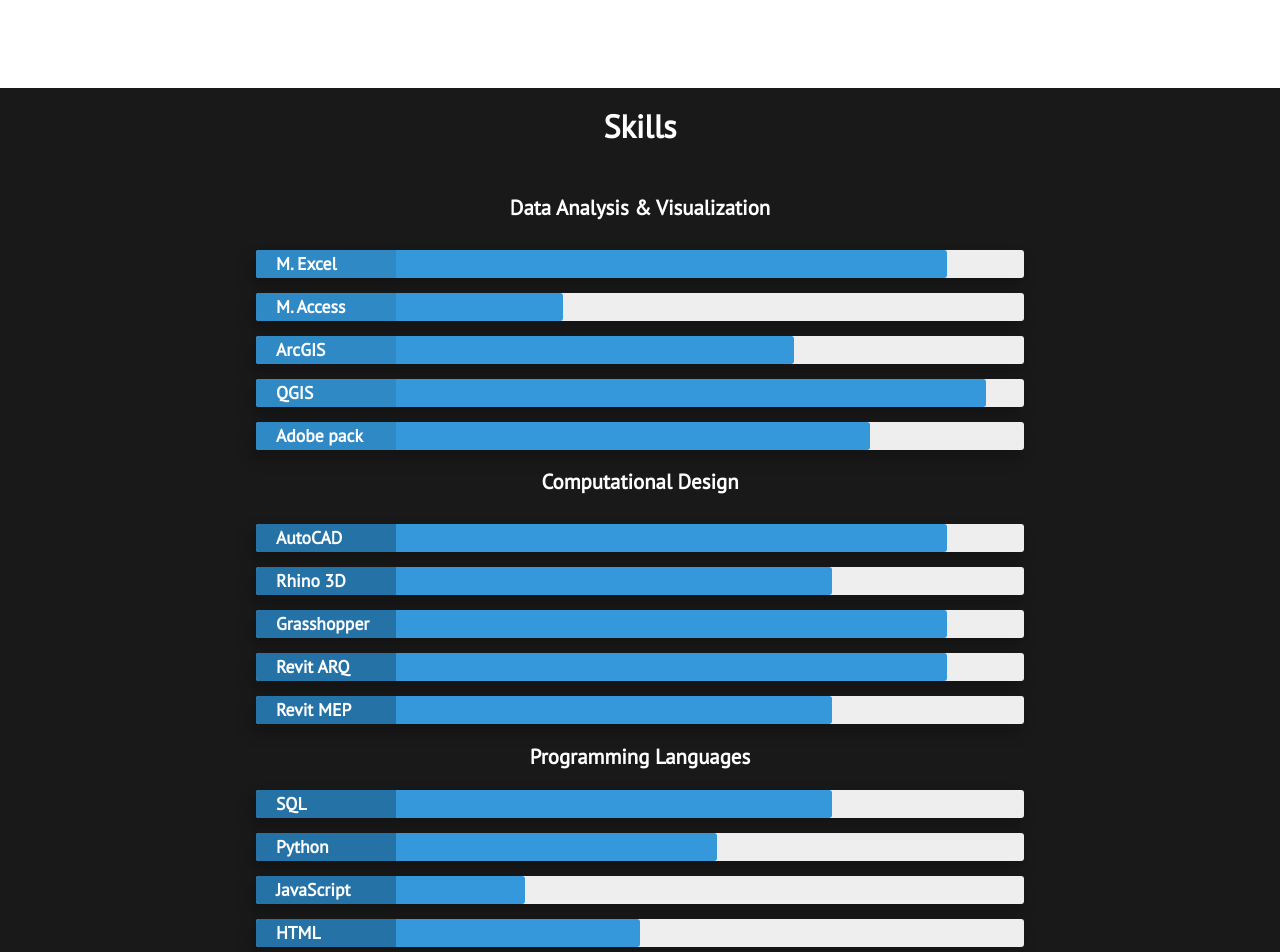
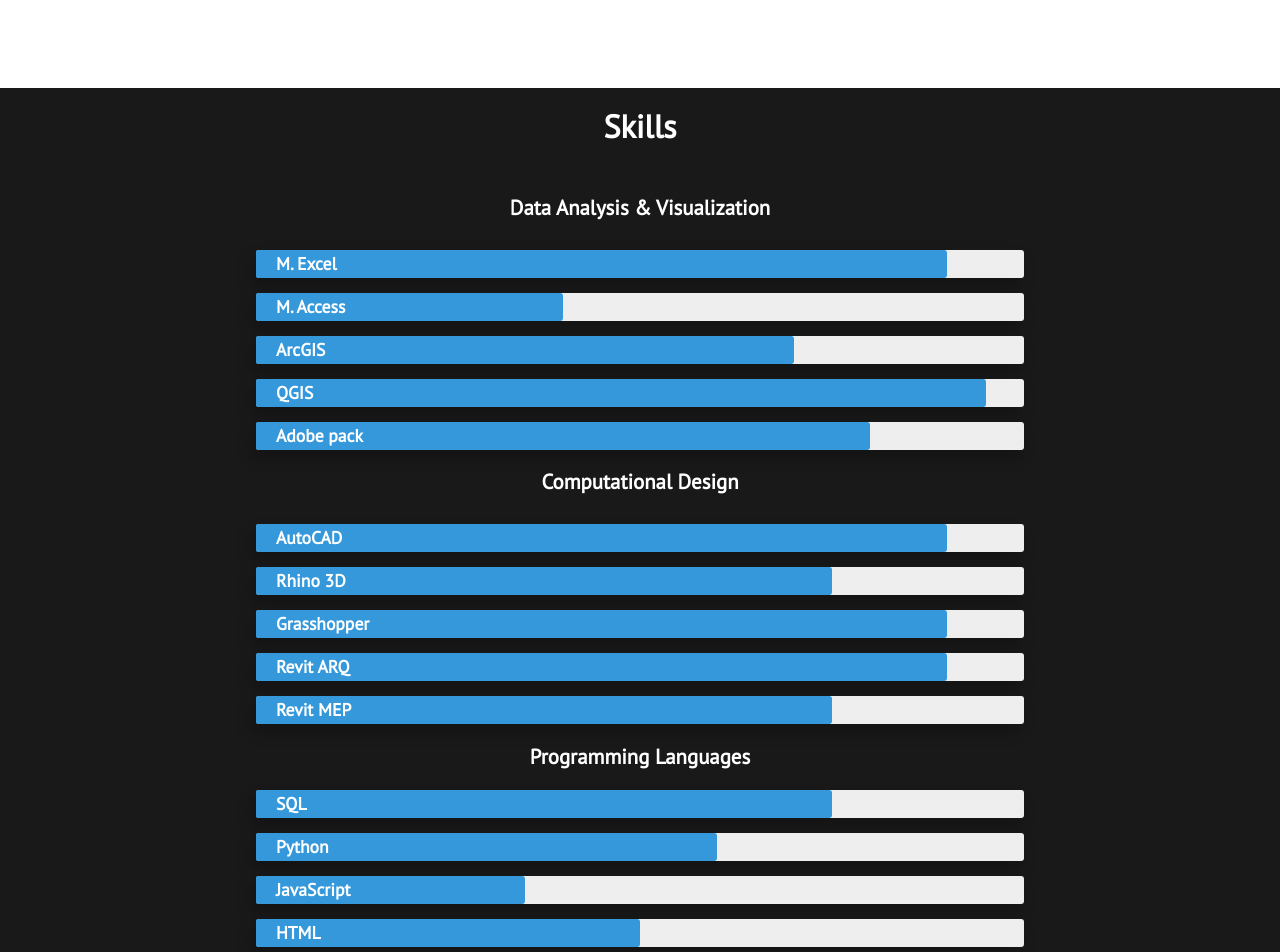
Before and after one commit to acerezoc/acerezoc.github.io, a Jekyll site: the page built from index.html, in a window 1280 px wide. Shown: the part 1422-2374 px from the top of the page. Built offline with Jekyll 4.4.1, drawn with Linux system fonts in a browser that asks for light colours; nearby versions of some CDN libraries.

Commit message:
Prueba definitiva

```diff
--- a/_includes/skills.html
+++ b/_includes/skills.html
@@ -35,51 +35,51 @@
                     <h3 class="center-align skills-subsection">Computational Design</h3>
                     <div class="progress-bars">
                         <div class="skillbar clearfix " data-percent="90%">
-                            <div class="skillbar-title" style="background: #2980b9;"><span>AutoCAD</span></div>
+                            <div class="skillbar-title" style="background: #3498db;"><span>AutoCAD</span></div>
                             <div class="skillbar-bar" style="background: #3498db;"></div>
                         </div> <!-- End Skill Bar -->
 
                         <div class="skillbar clearfix " data-percent="75%">
-                            <div class="skillbar-title" style="background: #2980b9;"><span>Rhino 3D</span></div>
+                            <div class="skillbar-title" style="background: #3498db;"><span>Rhino 3D</span></div>
                             <div class="skillbar-bar" style="background: #3498db;"></div>
                         </div> <!-- End Skill Bar -->
 
                         <div class="skillbar clearfix " data-percent="90%">
-                            <div class="skillbar-title" style="background: #2980b9;"><span>Grasshopper</span></div>
+                            <div class="skillbar-title" style="background: #3498db;"><span>Grasshopper</span></div>
                             <div class="skillbar-bar" style="background: #3498db;"></div>
                         </div> <!-- End Skill Bar -->
 
                         <div class="skillbar clearfix " data-percent="90%">
-                            <div class="skillbar-title" style="background: #2980b9;"><span>Revit ARQ</span></div>
+                            <div class="skillbar-title" style="background: #3498db;"><span>Revit ARQ</span></div>
                             <div class="skillbar-bar" style="background: #3498db;"></div>
                         </div> <!-- End Skill Bar -->
 
                         <div class="skillbar clearfix " data-percent="75%">
-                            <div class="skillbar-title" style="background: #2980b9;"><span>Revit MEP</span></div>
+                            <div class="skillbar-title" style="background: #3498db;"><span>Revit MEP</span></div>
                             <div class="skillbar-bar" style="background: #3498db;"></div>
                         </div> <!-- End Skill Bar -->
 
                     <h3 class="center-align skills-subsection">Programming Languages</h3>
                         <div class="skillbar clearfix " data-percent="75%">
-                            <div class="skillbar-title" style="background: #2980b9;"><span>SQL</span></div>
+                            <div class="skillbar-title" style="background: #3498db;"><span>SQL</span></div>
                             <div class="skillbar-bar" style="background: #3498db;"></div>
                         </div> <!-- End Skill Bar -->
                         <div class="skillbar clearfix " data-percent="60%">
-                            <div class="skillbar-title" style="background: #2980b9;"><span>Python</span></div>
+                            <div class="skillbar-title" style="background: #3498db;"><span>Python</span></div>
                             <div class="skillbar-bar" style="background: #3498db;"></div>
                         </div> <!-- End Skill Bar -->
                         <div class="skillbar clearfix " data-percent="35%">
-                            <div class="skillbar-title" style="background: #2980b9;"><span>JavaScript</span></div>
+                            <div class="skillbar-title" style="background: #3498db;"><span>JavaScript</span></div>
                             <div class="skillbar-bar" style="background: #3498db;"></div>
                         </div> <!-- End Skill Bar -->
 
                         <div class="skillbar clearfix " data-percent="50%">
-                            <div class="skillbar-title" style="background: #2980b9"><span>HTML</span></div>
+                            <div class="skillbar-title" style="background: #3498db"><span>HTML</span></div>
                             <div class="skillbar-bar" style="background: #3498db;"></div>
                         </div> <!-- End Skill Bar -->
 
                         <div class="skillbar clearfix " data-percent="50%">
-                            <div class="skillbar-title" style="background: #2980b9"><span>CSS</span></div>
+                            <div class="skillbar-title" style="background: #3498db"><span>CSS</span></div>
                             <div class="skillbar-bar" style="background: #3498db"></div>
                         </div>
                         <br> <!-- End Skill Bar -->
--- a/assets/css/progress.css
+++ b/assets/css/progress.css
@@ -30,7 +30,7 @@
 	font-weight:bold;
 	font-size:13px;
 	color:#ffffff;
-	background:#facc6a;
+	background:#ffffff;
 	-webkit-border-top-left-radius:3px;
 	-webkit-border-bottom-left-radius:4px;
 	-moz-border-radius-topleft:3px;
@@ -42,7 +42,7 @@
 
 .skillbar-title span {
 	display:block;
-	background:rgba(0, 0, 0, 0.1);
+	background:rgba(0, 0, 0,);
 	padding:0 20px;
 	height:28px;
 	line-height:28px;
@@ -71,5 +71,4 @@
 	height:28px;
 	line-height:28px;
 	color:#ffffff;
-  	color:rgba(0, 0, 0, 0.4);
 }
```
